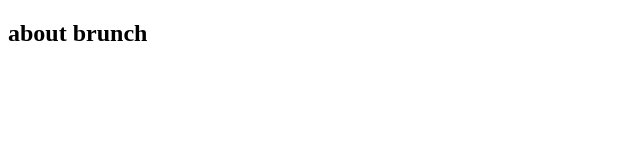
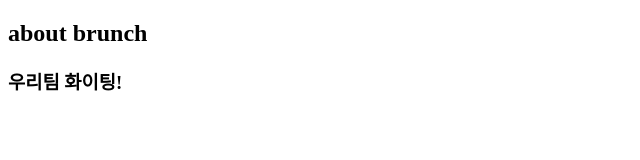
Before and after one commit to ximzzzzz/git_learn, a plain HTML site: page index.html in a window 1280 px wide. Shown: the whole page, without its empty margins (0-640 px from the left). Drawn offline with Linux system fonts and the light colour scheme.

Commit message:
fighting

```diff
--- a/index.html
+++ b/index.html
@@ -8,5 +8,6 @@
 </head>
 <body>
     <h2>about brunch</h2>
+    <h3>우리팀 화이팅!</h3>
 </body>
 </html>
```
